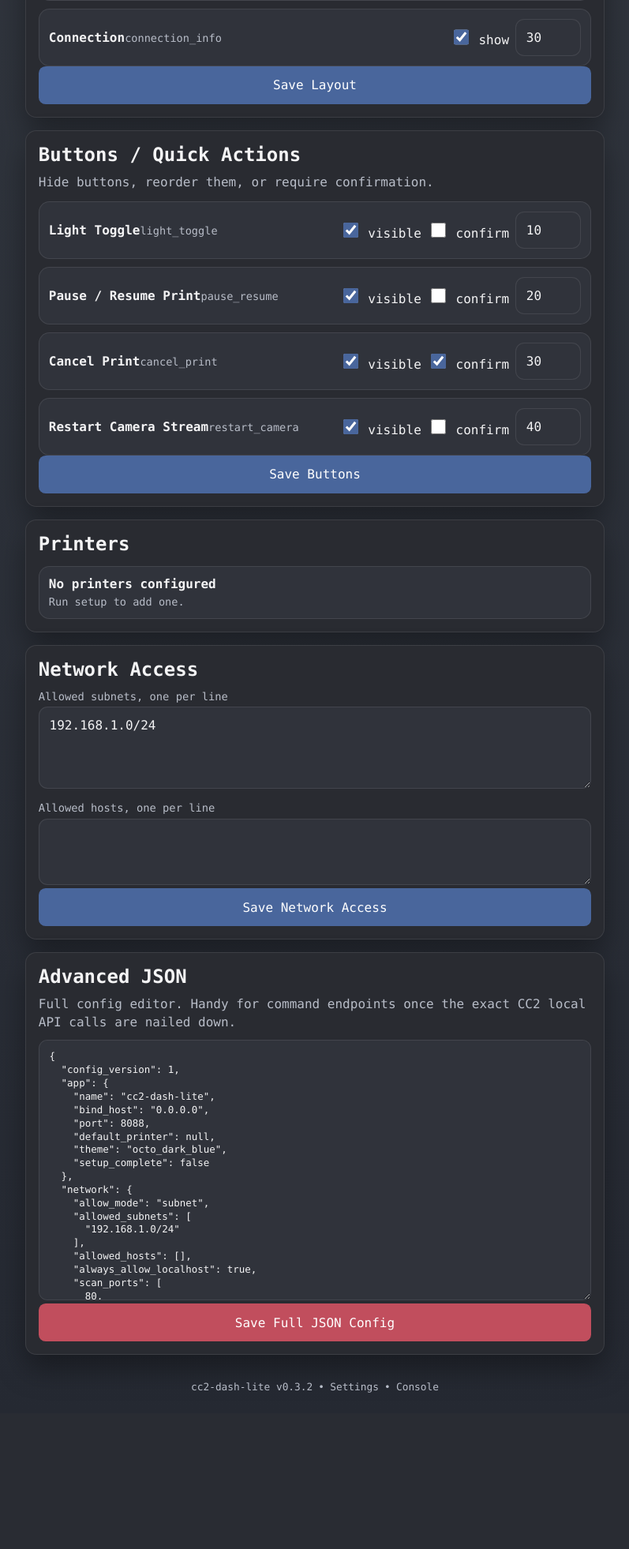
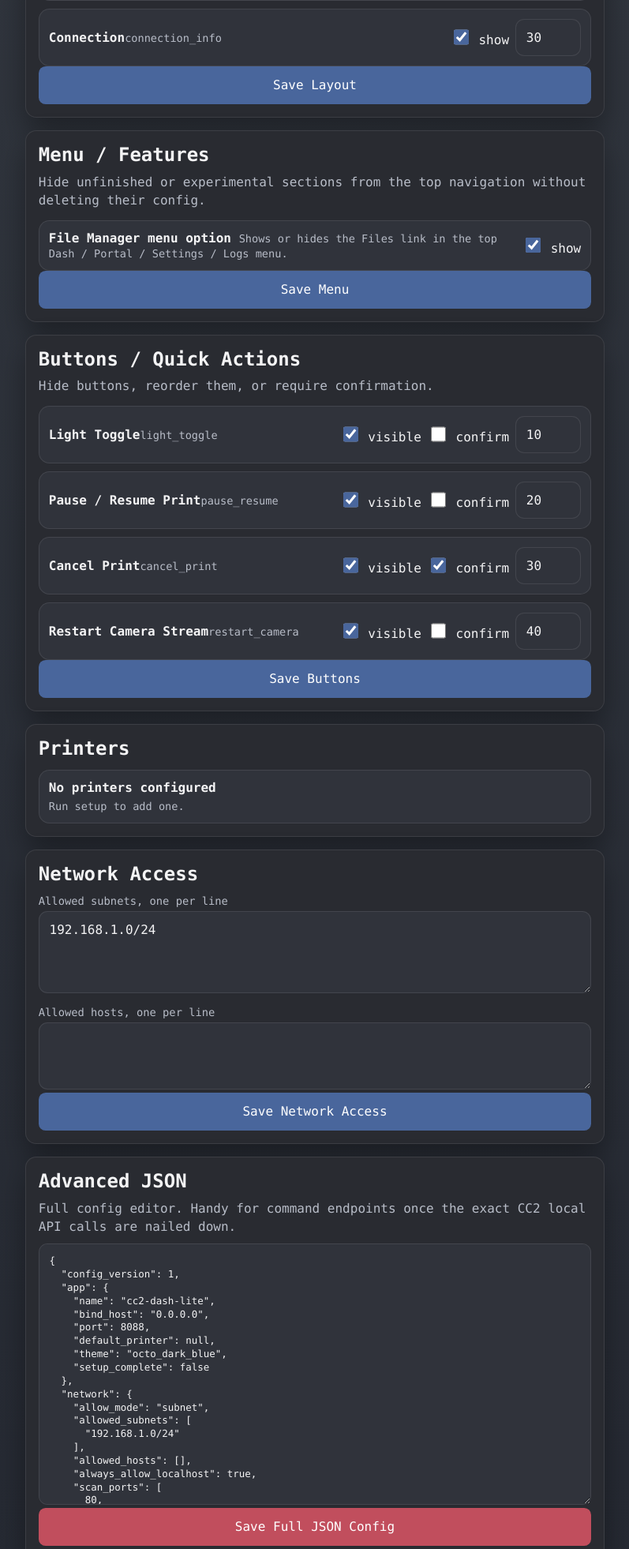
Before and after one commit to merberg-ai/cc2-dash-lite, a FastAPI app: page /settings in a window 1280 px wide. Shown: the part 845-2807 px from the top of the page at 79% size, without its empty margins (241-1038 px from the left). Before the commit the page ends 2609 px from the top, so only its background shows below. Run offline with FastAPI, Linux system fonts and the light colour scheme.

Commit message:
Add configurable File Manager menu option
Introduce a toggle to show/hide the top-level Files menu: add a default config flag (features.file_manager_enabled), expose a new Menu / Features setting with save button and frontend handler, and conditionally render the Files nav link. Bump package version to v0.3.3 and add a README note describing the new setting and rationale (keep /files endpoints available for testing).

```diff
--- a/cc2_dash_lite/__init__.py
+++ b/cc2_dash_lite/__init__.py
@@ -1 +1 @@
-__version__ = "0.3.2"
+__version__ = "0.3.3"
--- a/cc2_dash_lite/config.py
+++ b/cc2_dash_lite/config.py
@@ -97,6 +97,9 @@ DEFAULT_CONFIG: dict[str, Any] = {
         },
     },
     "printers": {},
+    "features": {
+        "file_manager_enabled": True,
+    },
     "dashboard": {
         "refresh_interval_seconds": 3,
         "camera_autoload": True,
--- a/static/app.js
+++ b/static/app.js
@@ -318,6 +318,16 @@
       try { await api('/api/config', { method:'POST', body:JSON.stringify({ config: cfg }) }); toast('Layout saved', 'success'); }
       catch (err) { toast(err.message, 'error'); }
       finally { setButtonBusy(saveLayout, false); }
+    });
+
+    const saveMenu = $('#saveMenuButton');
+    if (saveMenu) saveMenu.addEventListener('click', async () => {
+      cfg.features = cfg.features || {};
+      cfg.features.file_manager_enabled = !!$('#fileManagerEnabled')?.checked;
+      setButtonBusy(saveMenu, true, 'Saving...');
+      try { await api('/api/config', { method:'POST', body:JSON.stringify({ config: cfg }) }); toast('Menu settings saved. Reloading...', 'success'); setTimeout(()=>location.reload(), 500); }
+      catch (err) { toast(err.message, 'error'); }
+      finally { setButtonBusy(saveMenu, false); }
     });
 
     const saveActions = $('#saveActionsButton');
--- a/templates/base.html
+++ b/templates/base.html
@@ -29,7 +29,7 @@
       <nav class="topnav">
         <a href="/" class="navlink">Dash</a>
         <a href="/portal" class="navlink">Portal</a>
-        <a href="/files" class="navlink">Files</a>
+        {% if cfg.features.file_manager_enabled %}<a href="/files" class="navlink">Files</a>{% endif %}
         <a href="/settings" class="navlink">Settings</a>
         <a href="/logs" class="navlink">Logs</a>
       </nav>
--- a/templates/settings.html
+++ b/templates/settings.html
@@ -45,6 +45,23 @@
   </article>
 
   <article class="card">
+    <h2>Menu / Features</h2>
+    <p class="muted">Hide unfinished or experimental sections from the top navigation without deleting their config.</p>
+    <div class="settings-list">
+      <div class="setting-row">
+        <div>
+          <strong>File Manager menu option</strong>
+          <small>Shows or hides the Files link in the top Dash / Portal / Settings / Logs menu.</small>
+        </div>
+        <div class="setting-controls">
+          <label><input id="fileManagerEnabled" class="toggle" type="checkbox" {% if cfg.features.file_manager_enabled %}checked{% endif %}> show</label>
+        </div>
+      </div>
+    </div>
+    <button id="saveMenuButton" class="button primary full"><span class="button-label">Save Menu</span></button>
+  </article>
+
+  <article class="card">
     <h2>Buttons / Quick Actions</h2>
     <p class="muted">Hide buttons, reorder them, or require confirmation.</p>
     <div id="actionSettings" class="settings-list"></div>
```
Also changed, not shown: README.md.
